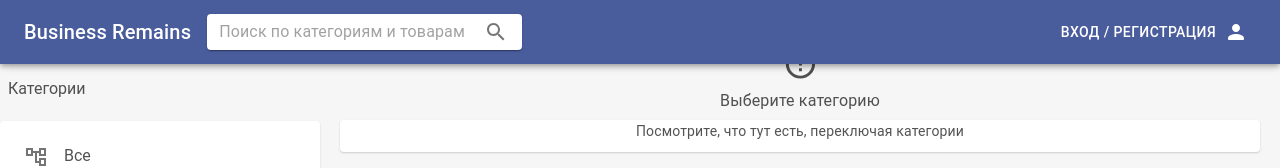
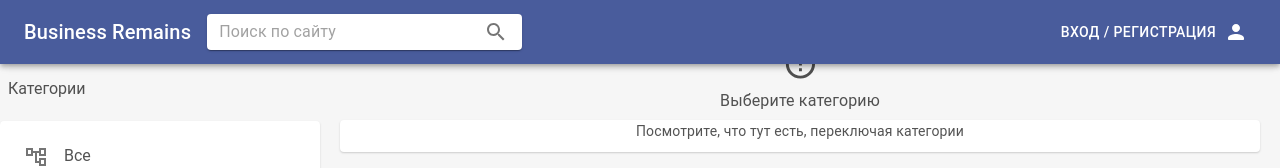
Before and after one commit to REMAINS-TEAM/remains, a React (Create React App) app in the folder fe/: page / in a window 1280 px wide. Shown: the top 168 px of the page. Built offline with nearby package versions, Linux system fonts and the light colour scheme; no server answers.

Commit message:
rename search

```diff
--- a/fe/src/components/Search/index.tsx
+++ b/fe/src/components/Search/index.tsx
@@ -54,7 +54,7 @@ function Search() {
         <InputBase
           ref={inputRef}
           sx={{ ml: 1, flex: 1 }}
-          placeholder="Поиск по категориям и товарам"
+          placeholder="Поиск по сайту"
           inputProps={{ 'aria-label': 'search' }}
           value={value}
           onChange={(e) => setValue(e.target.value)}
```
